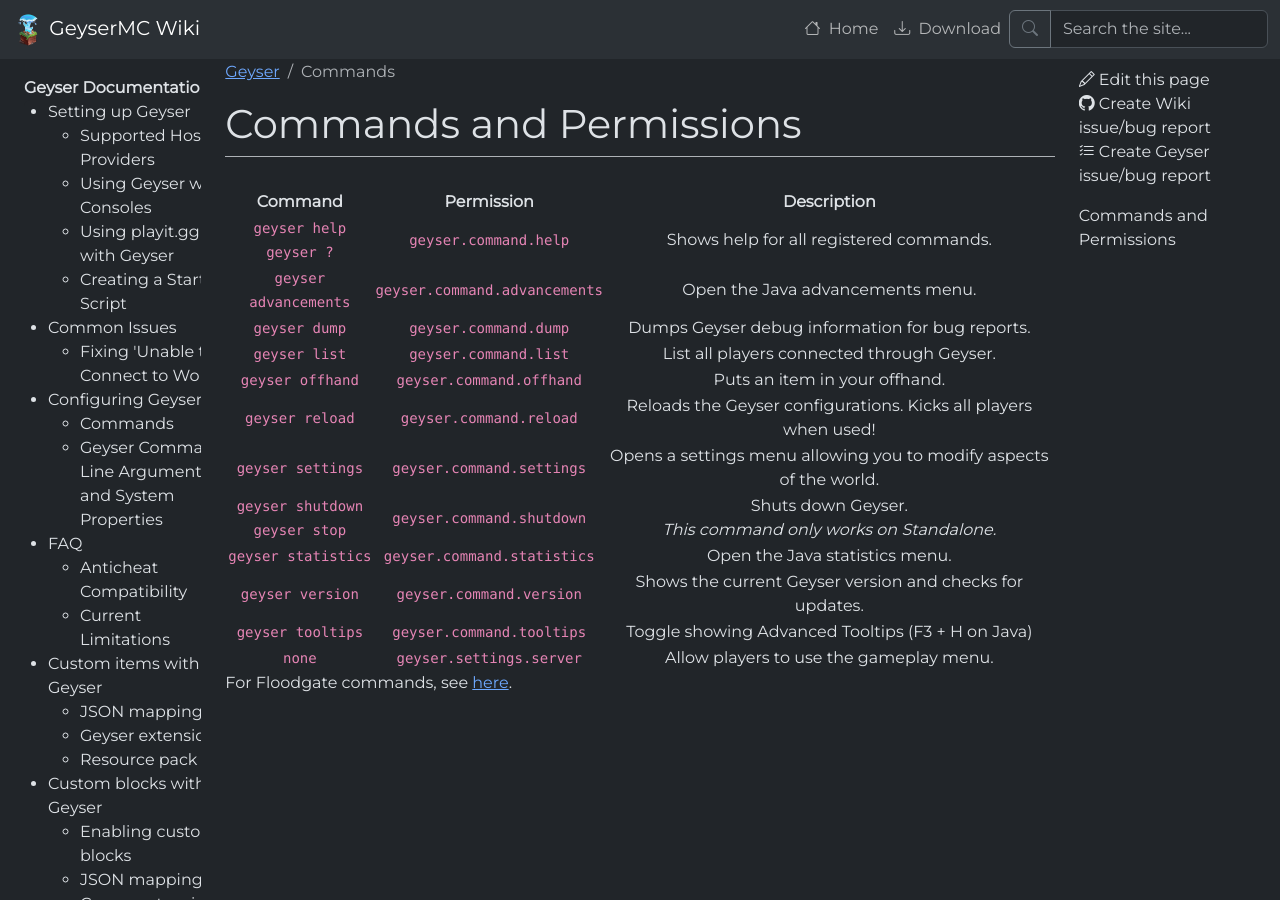
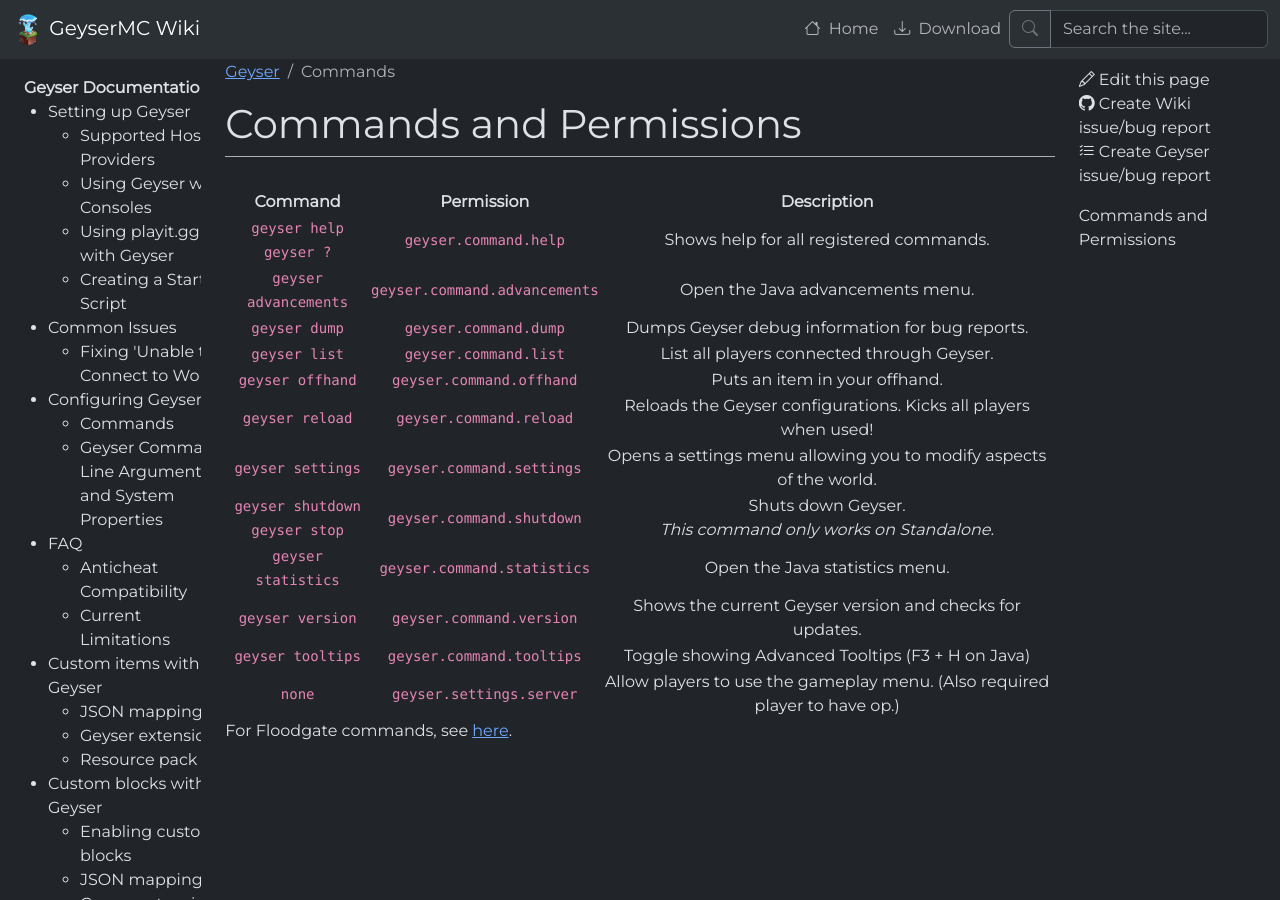
Before and after one commit to GeyserMC/GeyserWiki, a Jekyll site: the page built from _docs/geyser/commands.md, in a window 1280 px wide. Built offline with Jekyll 4.4.1, drawn with Linux system fonts in a browser that asks for light colours.

Commit message:
Requested changes - Update commands.md

```diff
--- a/_docs/geyser/commands.md
+++ b/_docs/geyser/commands.md
@@ -17,7 +17,7 @@
 | `geyser statistics` | `geyser.command.statistics` | Open the Java statistics menu. |
 | `geyser version` | `geyser.command.version` | Shows the current Geyser version and checks for updates. |
 | `geyser tooltips` | `geyser.command.tooltips`| Toggle showing Advanced Tooltips (F3 + H on Java) |
-| `none` | `geyser.settings.server`| Allow players to use the gameplay menu. |
+| `none` | `geyser.settings.server`| Allow players to use the gameplay menu. (Also required player to have op.) |
 
 
 For Floodgate commands, see [here](/floodgate/commands/).
```
